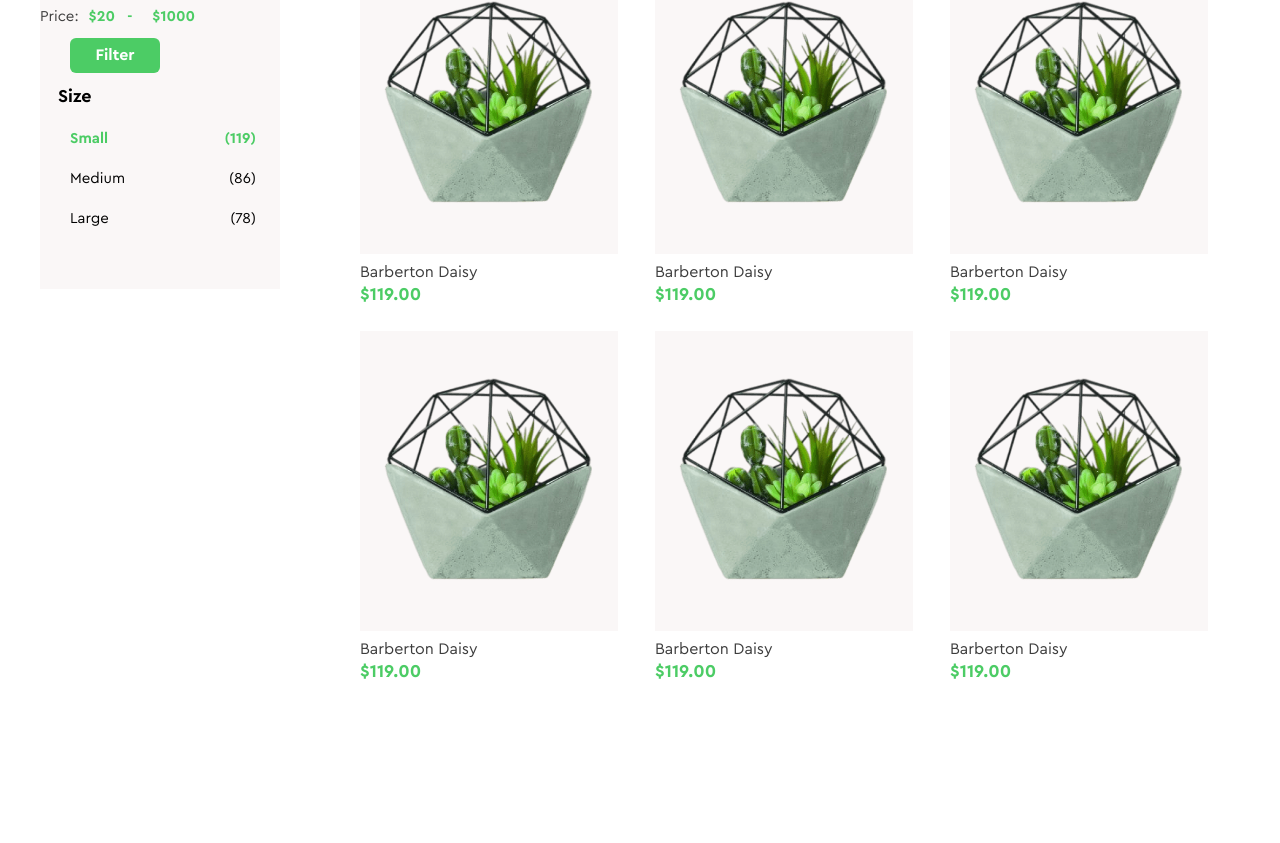
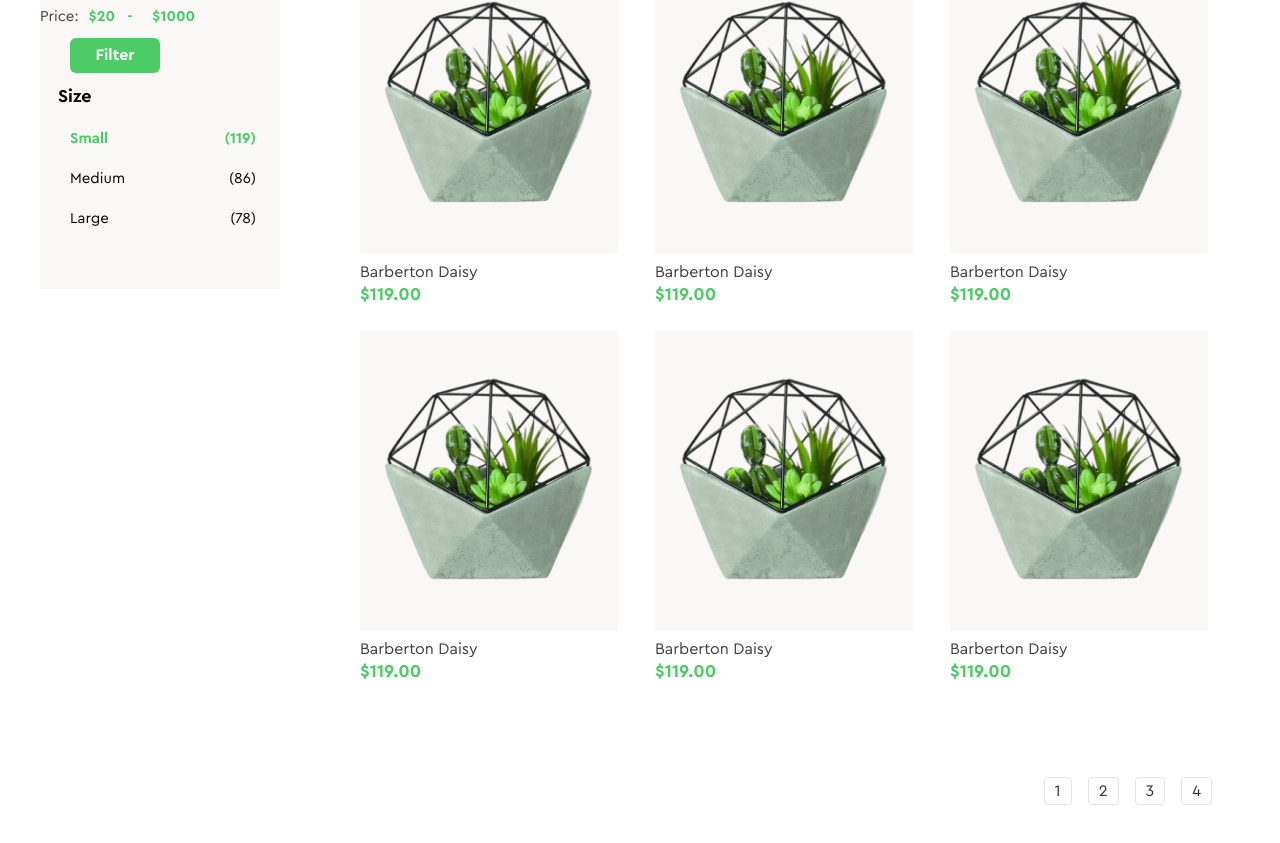
Before and after one commit to Moskvin23/greenshop, a React (Create React App) app: page / in a window 1280 px wide. Shown: the part 1072-1915 px from the top of the page. Before the commit the page ends 1752 px from the top, so only its background shows below. Built offline with nearby package versions, Linux system fonts and the light colour scheme.

Commit message:
created regular pagination and added styles to it

```diff
--- a/package.json
+++ b/package.json
@@ -9,9 +9,11 @@
     "@testing-library/user-event": "^13.5.0",
     "react": "^18.2.0",
     "react-dom": "^18.2.0",
+    "react-paginate": "^8.2.0",
     "react-redux": "^8.0.5",
     "react-router-dom": "^6.10.0",
     "react-scripts": "5.0.1",
+    "react-use-pagination-hook": "^2.0.0",
     "redux": "^4.2.1",
     "sass": "^1.60.0",
     "styled-components": "^5.3.9",
--- /dev/null
+++ b/src/components/Pagination/Pagination.jsx
@@ -0,0 +1,57 @@
+import React from 'react';
+import styled from 'styled-components';
+
+const PaginationWrapper = styled.ul`
+  display: flex;
+  justify-content: center;
+  list-style: none;
+  margin-top: 20px;
+  margin-bottom: 100px;
+  li {
+    padding: 0px 8px;
+  }
+
+  .page-link {
+    color: #333;
+    cursor: pointer;
+    text-decoration: none;
+    transition: all 0.3s ease;
+    padding: 5px 10px;
+    border-radius: 4px;
+    border: 1px solid #e5e5e5;
+  }
+
+  .page-link:hover {
+    color: #666;
+    background-color: #4ccc65;
+    color: #fff;
+    padding: 5px 10px;
+    border-radius: 4px;
+  }
+
+  .page-item.active .page-link {
+    color: #4ccc65;
+    font-weight: bold;
+  }
+`;
+const Pagination = ({ itemsPerPage, totalItems, paginate }) => {
+  const pageNumbers = [];
+
+  for (let i = 1; i <= Math.ceil(totalItems / itemsPerPage); i++) {
+    pageNumbers.push(i);
+  }
+  //href="!#"
+  return (
+    <PaginationWrapper>
+      {pageNumbers.map((number) => (
+        <li key={number} className="page-item">
+          <a onClick={() => paginate(number)} className="page-link">
+            {number}
+          </a>
+        </li>
+      ))}
+    </PaginationWrapper>
+  );
+};
+
+export default Pagination;
--- a/src/pages/HomePage/HomePage.jsx
+++ b/src/pages/HomePage/HomePage.jsx
@@ -6,8 +6,19 @@ import Sidebar from '../../components/Sidebar/Sidebar';
 import FilterPlants from '../../components/FilterPlants/FilterPlants';
 import SortingCards from '../../components/SortingCards/SortingCards';
 import Card from '../../components/Card/Card';
+import Pagination from '../../components/Pagination/Pagination';
+import { useState } from 'react';
 
 const HomePage = () => {
+  const [currentPage, setCurrentPage] = useState(1);
+  const [itemsPerPage] = useState(4);
+  const [totalItems] = useState(16);
+
+  const paginate = (pageNumber) => setCurrentPage(pageNumber);
+
+  const indexOfLastItem = currentPage * itemsPerPage;
+  const indexOfFirstItem = indexOfLastItem - itemsPerPage;
+  // const currentItems = items.slice(indexOfFirstItem, indexOfLastItem);
   return (
     <>
       <Header />
@@ -30,6 +41,9 @@ const HomePage = () => {
             <Card />
             <Card />
           </div>
+          <div className={styles.paginationSection}>
+            <Pagination itemsPerPage={itemsPerPage} totalItems={totalItems} paginate={paginate} />
+          </div>
         </div>
       </div>
     </>
--- a/src/pages/HomePage/HomePage.module.scss
+++ b/src/pages/HomePage/HomePage.module.scss
@@ -2,7 +2,12 @@
   display: grid;
   grid-template-columns: auto 1fr;
   .filterPlantsWithSortBy{
-
+    .paginationSection{
+      display: flex;
+      justify-content: end;
+      margin-top:90px;
+      margin-right: 20px;
+    }
   .filterPlants{
 
     display: flex;
```
Also changed, not shown: 2 other files (tests, documents, lock files or other folders).
